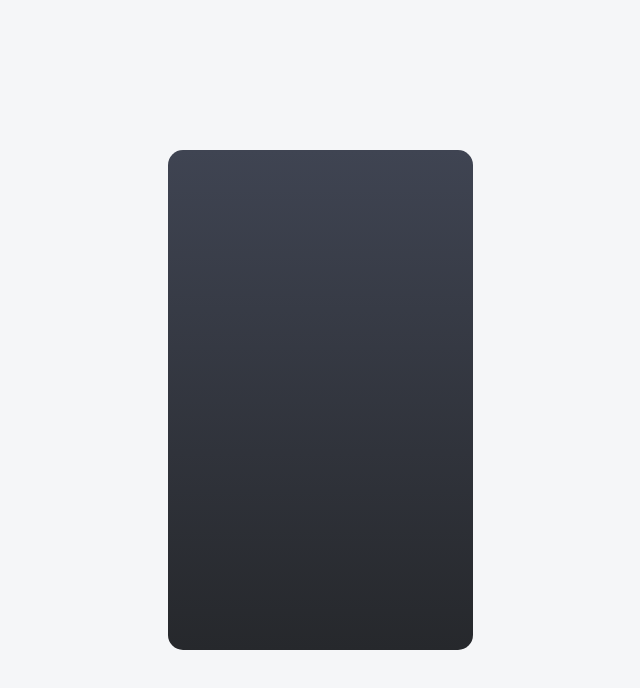
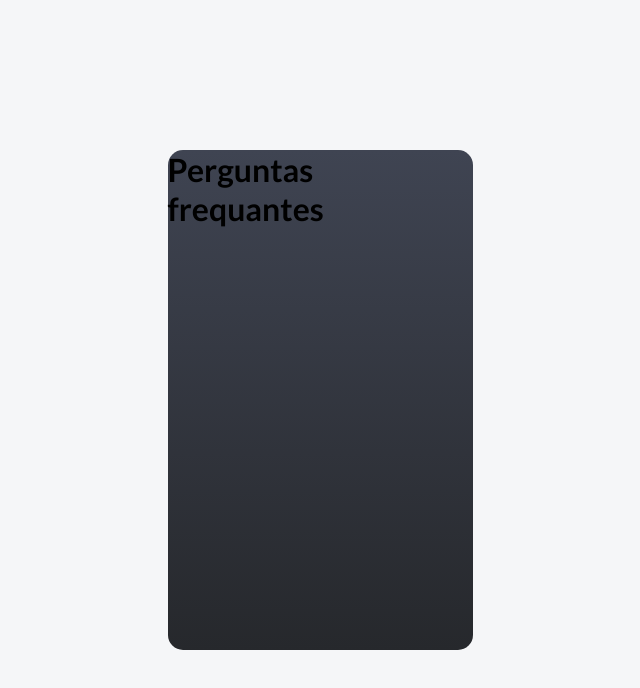
Before and after one commit to kdumagalhaes/faq-vuex, a Vue app: page / in a window 1280 px wide. Shown: the top 688 px of the page, without its empty margins (320-960 px from the left). Built offline with nearby package versions, Linux system fonts and the light colour scheme.

Commit message:
First send

```diff
--- a/src/components/FaqCategories.vue
+++ b/src/components/FaqCategories.vue
@@ -1,12 +1,12 @@
 <template>
-  <div></div>
+  <div>
+    <h1>Perguntas frequantes</h1>
+  </div>
 </template>
 
 <script>
 export default {
-  setup() {
-    return {};
-  },
+  name: 'FaqCategories',
 };
 </script>
 
```
